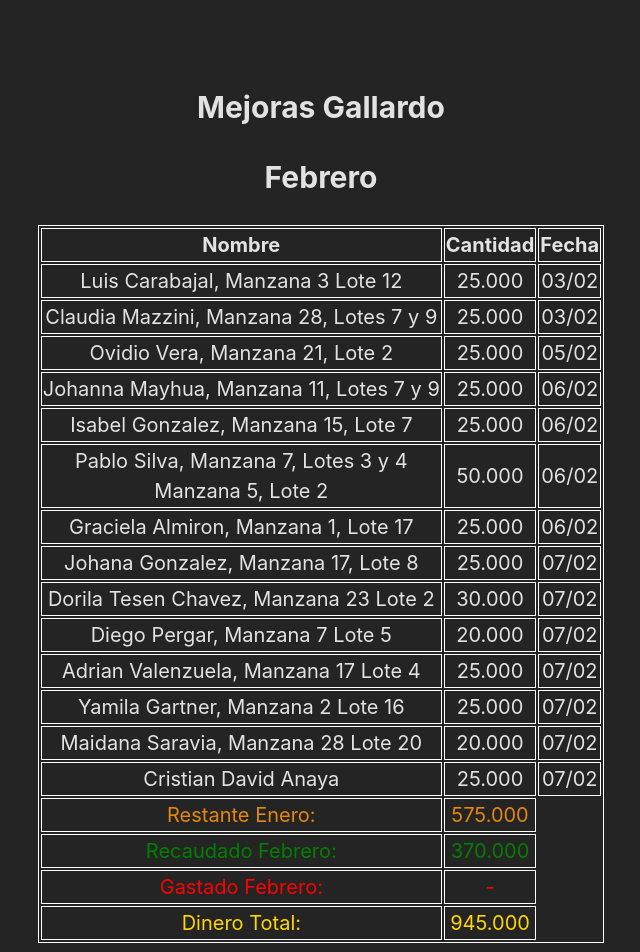
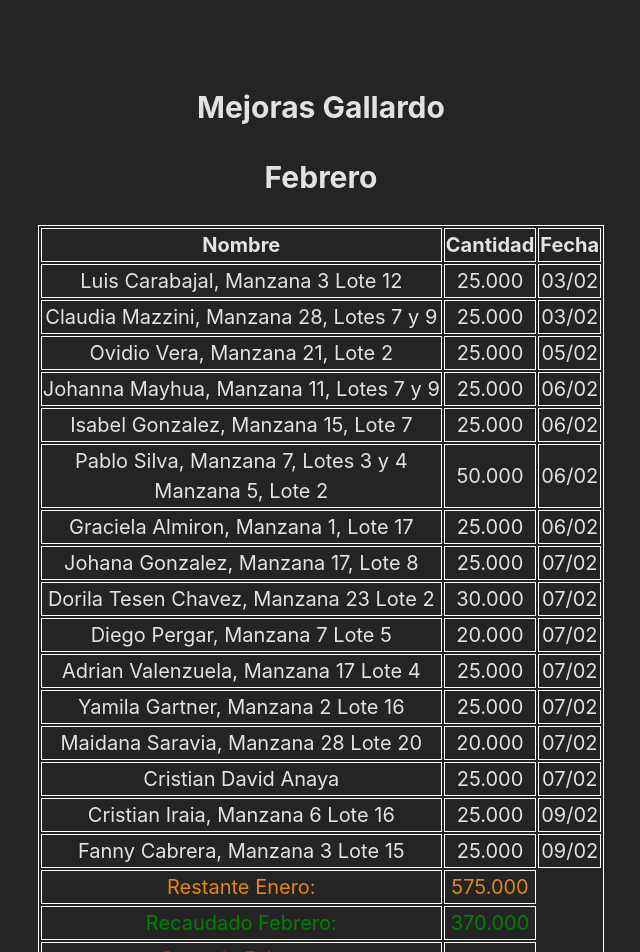
Before and after one commit to Dynezel/mejoras-gallardo, a React (Vite) app: page / in a window 1280 px wide. Shown: the top 952 px of the page, without its empty margins (319-959 px from the left). Built offline with nearby package versions, Linux system fonts and the light colour scheme.

Commit message:
Pago nuevo

```diff
--- a/src/Meses/Febrero.jsx
+++ b/src/Meses/Febrero.jsx
@@ -83,6 +83,16 @@ export default function Febrero() {
         <td>25.000</td>
         <td>07/02</td>
       </tr>
+      <tr>
+        <td>Cristian Iraia, Manzana 6 Lote 16</td>
+        <td>25.000</td>
+        <td>09/02</td>
+      </tr>
+      <tr>
+        <td>Fanny Cabrera, Manzana 3 Lote 15</td>
+        <td>25.000</td>
+        <td>09/02</td>
+      </tr>
       <tr className="restante">
         <td>Restante Enero:</td>
         <td>575.000</td>
```
